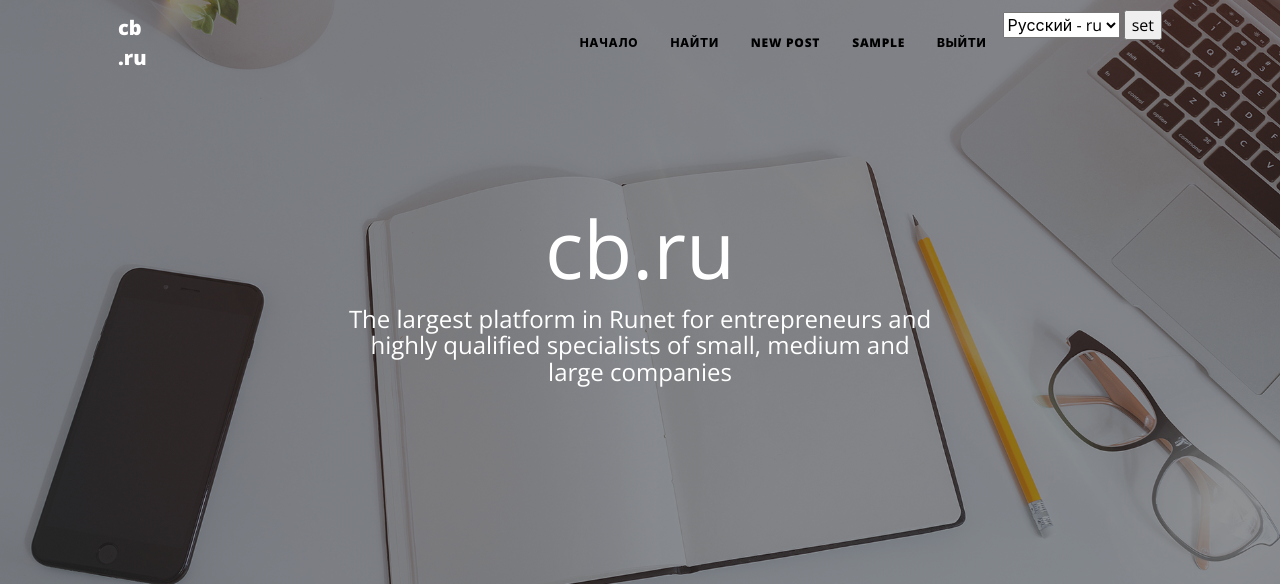
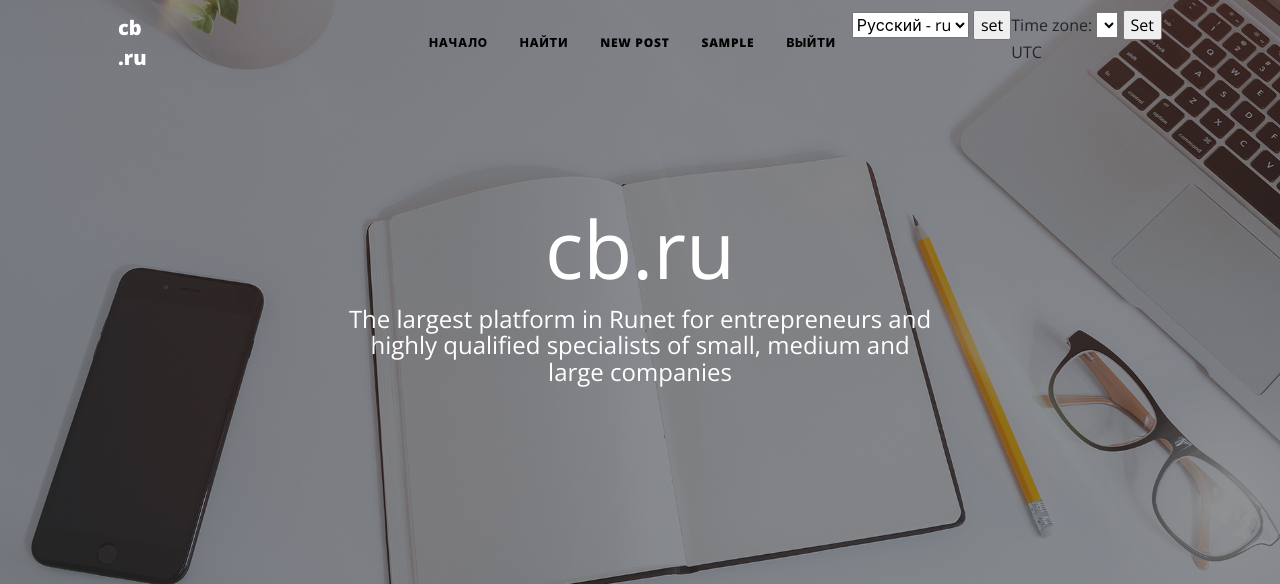
Before and after one commit to magusmgl/NewsPortal, a Django app: page /news/1/delete/ in a window 1280 px wide. Shown: the top 584 px of the page. Run offline with Django 4.2, Linux system fonts and the light colour scheme; a user stored in the database is signed in; tables that the repository leaves empty hold one stand-in row (values such as "Sample post"); lists and menus that the app fills with data are empty; parts of the project's set-up code (start-up, migrations or seed data) failed here and were passed over; some libraries are stand-ins or nearby versions.

Commit message:
add timezone for template

```diff
--- a/NewsPortal/templates/flatpages/default.html
+++ b/NewsPortal/templates/flatpages/default.html
@@ -74,22 +74,22 @@
                         <input type="submit" value="set">
                     </form>
                 </li>
-<!--                <lI>-->
-<!--                     {% get_current_timezone as TIME_ZONE %}-->
-<!--                    <form action="" method="POST">-->
-<!--                        {% csrf_token %}-->
-<!--                        <label for="timezone">Time zone:</label>-->
-<!--                        <select name="timezone">-->
-<!--                            {% for tz in timezones %}-->
-<!--                            <option value="{{ tz }}"{% if tz == TIME_ZONE %} selected{% endif %}>{{ tz }}</option>-->
-<!--                            {% endfor %}-->
-<!--                        </select>-->
-<!--                        <input type="submit" value="Set">-->
-<!--                    </form>-->
+                <li>
+                     {% get_current_timezone as TIME_ZONE %}
+                    <form action="" method="POST">
+                        {% csrf_token %}
+                        <label for="timezone">Time zone:</label>
+                        <select name="timezone">
+                            {% for tz in timezones %}
+                            <option value="{{ tz }}"{% if tz == TIME_ZONE %} selected{% endif %}>{{ tz }}</option>
+                            {% endfor %}
+                        </select>
+                        <input type="submit" value="Set">
+                    </form>
 
-<!--                    {{ TIME_ZONE }}-->
-<!--                    {{ current_time|timezone:TIME_ZONE }} &lt;!&ndash; Отображаем время в выбранном часовом поясе  &ndash;&gt;-->
-<!--                </lI>-->
+                    {{ TIME_ZONE }}
+                    {{ current_time|timezone:TIME_ZONE }} <!-- Отображаем время в выбранном часовом поясе  -->
+                </li>
             </ul>
         </div>
     </div>
```
